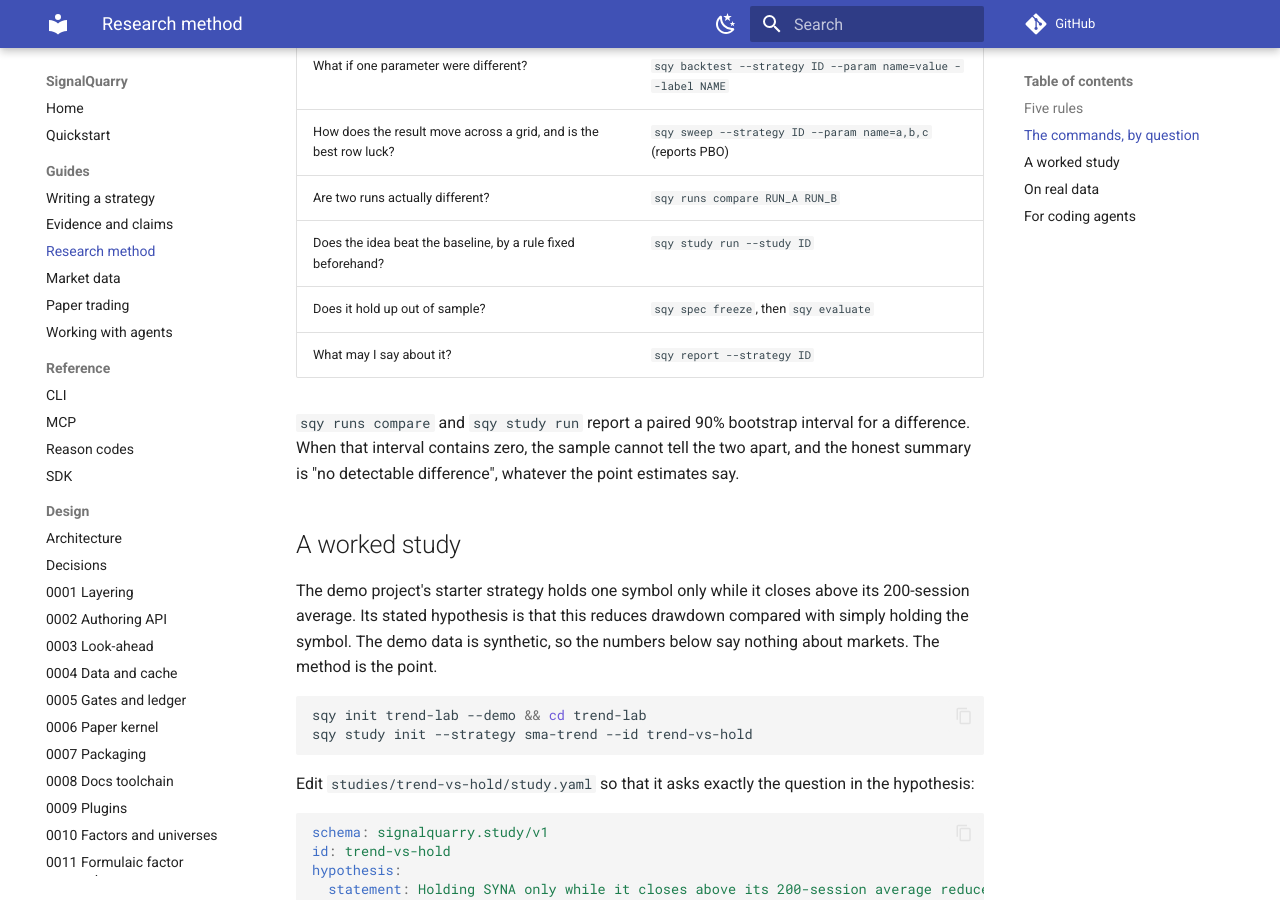
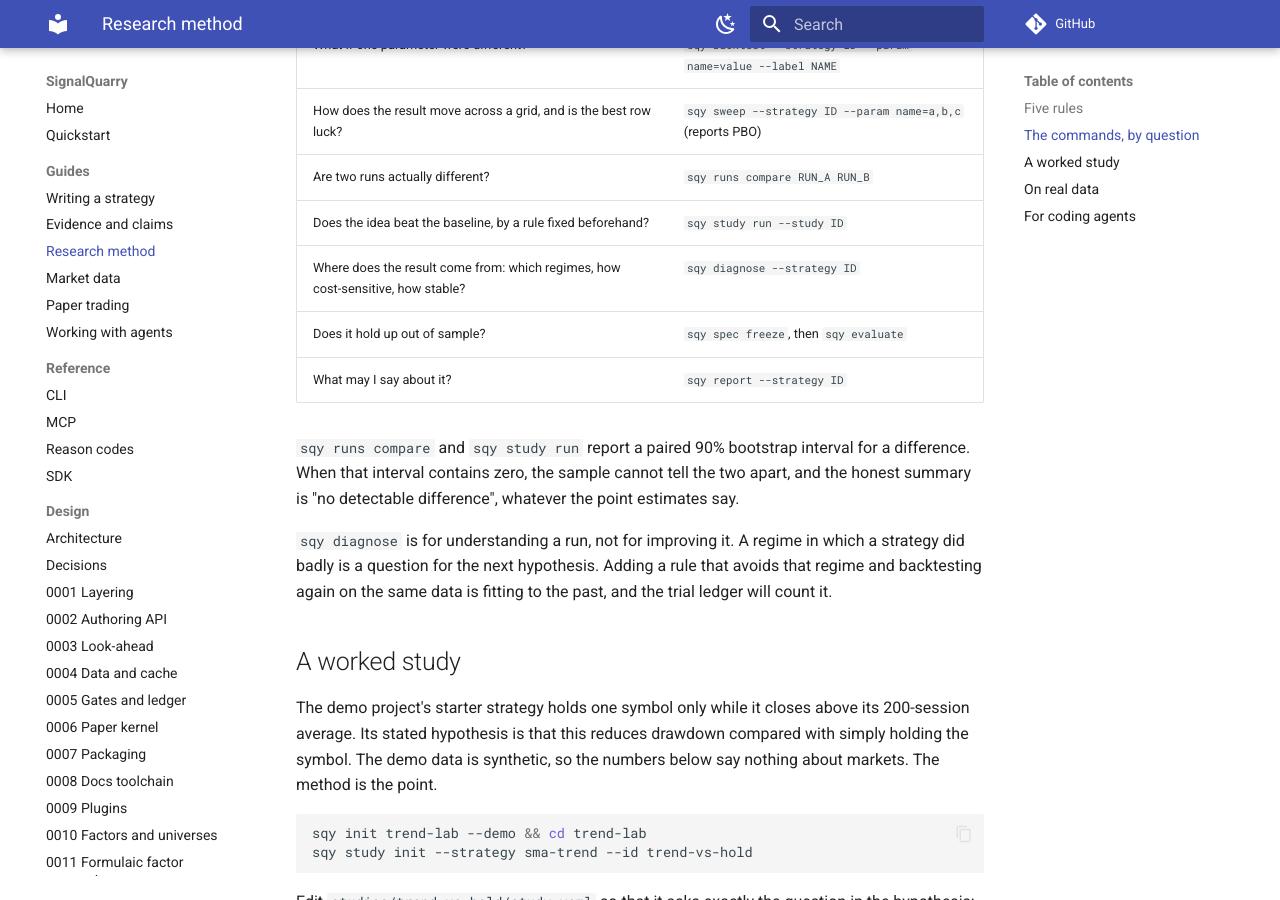
Before and after one commit to specsignal-labs/signalquarry, an MkDocs documentation site: the page built from docs/research.md, in a window 1280 px wide and 900 px high, scrolled down 1045 px. Built offline with MkDocs 1.6.1 and Material for MkDocs 9.7.7, drawn with Linux system fonts in a browser that asks for light colours; comment, search, counter and statistics services are not loaded.

Commit message:
docs(agents): diagnose in the research guide, AGENTS.md and the MCP adapter
The research guide's command table and the project AGENTS.md research block point at
`sqy diagnose` and say what it is for: understanding a run, not tuning one. The MCP adapter
gains `sqy_diagnose`.

Co-Authored-By: Claude Opus 5.5 <noreply@anthropic.com>
Signed-off-by: SpecSignal Labs <specsignal-labs@users.noreply.github.com>

```diff
--- a/docs/llms-full.txt
+++ b/docs/llms-full.txt
@@ -640,12 +640,18 @@ worked from start to finish, including the part where the hypothesis is rejected
 | How does the result move across a grid, and is the best row luck? | `sqy sweep --strategy ID --param name=a,b,c` (reports PBO) |
 | Are two runs actually different? | `sqy runs compare RUN_A RUN_B` |
 | Does the idea beat the baseline, by a rule fixed beforehand? | `sqy study run --study ID` |
+| Where does the result come from: which regimes, how cost-sensitive, how stable? | `sqy diagnose --strategy ID` |
 | Does it hold up out of sample? | `sqy spec freeze`, then `sqy evaluate` |
 | What may I say about it? | `sqy report --strategy ID` |
 
 `sqy runs compare` and `sqy study run` report a paired 90% bootstrap interval for a
 difference. When that interval contains zero, the sample cannot tell the two apart, and
 the honest summary is "no detectable difference", whatever the point estimates say.
+
+`sqy diagnose` is for understanding a run, not for improving it. A regime in which a
+strategy did badly is a question for the next hypothesis. Adding a rule that avoids
+that regime and backtesting again on the same data is fitting to the past, and the
+trial ledger will count it.
 
 ## A worked study
 
--- a/docs/research.md
+++ b/docs/research.md
@@ -38,12 +38,18 @@ worked from start to finish, including the part where the hypothesis is rejected
 | How does the result move across a grid, and is the best row luck? | `sqy sweep --strategy ID --param name=a,b,c` (reports PBO) |
 | Are two runs actually different? | `sqy runs compare RUN_A RUN_B` |
 | Does the idea beat the baseline, by a rule fixed beforehand? | `sqy study run --study ID` |
+| Where does the result come from: which regimes, how cost-sensitive, how stable? | `sqy diagnose --strategy ID` |
 | Does it hold up out of sample? | `sqy spec freeze`, then `sqy evaluate` |
 | What may I say about it? | `sqy report --strategy ID` |
 
 `sqy runs compare` and `sqy study run` report a paired 90% bootstrap interval for a
 difference. When that interval contains zero, the sample cannot tell the two apart, and
 the honest summary is "no detectable difference", whatever the point estimates say.
+
+`sqy diagnose` is for understanding a run, not for improving it. A regime in which a
+strategy did badly is a question for the next hypothesis. Adding a rule that avoids
+that regime and backtesting again on the same data is fitting to the past, and the
+trial ledger will count it.
 
 ## A worked study
 
```
Also changed, not shown: CHANGELOG.md (+5 -0 lines), src/signalquarry/guides/research.md (+6 -0 lines), src/signalquarry/templates/project/AGENTS.md (+3 -0 lines), 3 other files.
